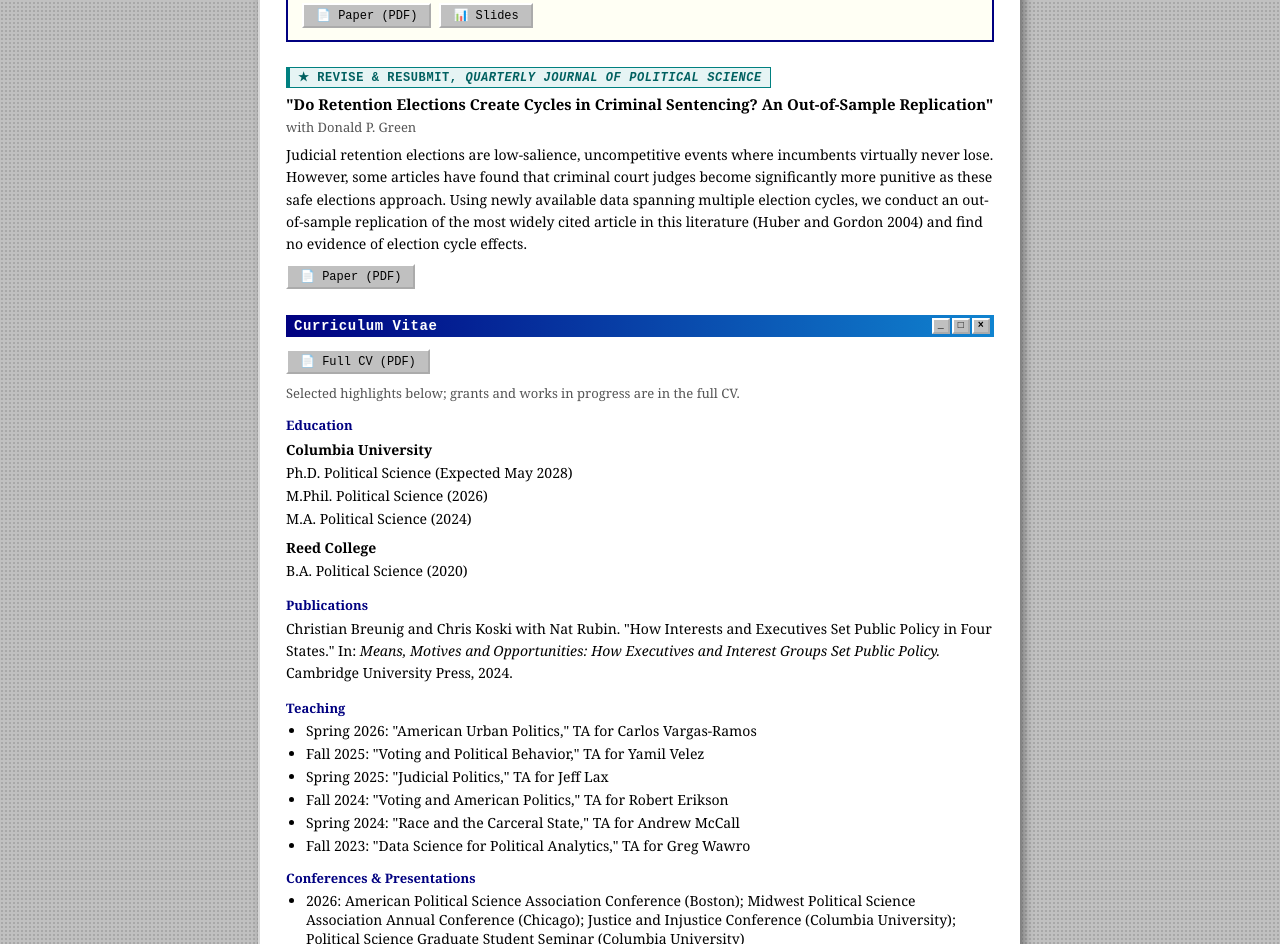
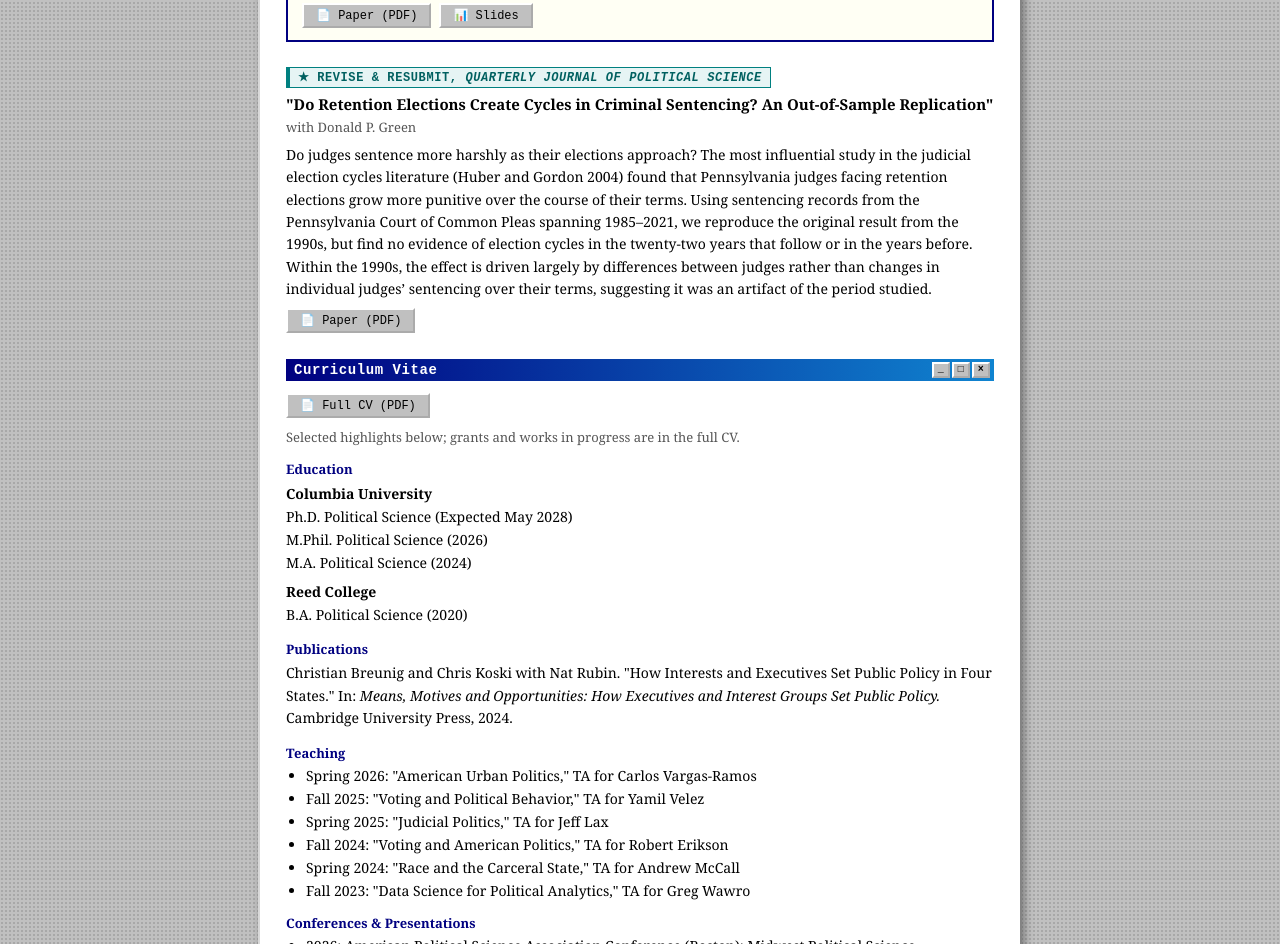
Before and after one commit to natmrubin/academic-website, a plain HTML site: page index.html in a window 1280 px wide. Shown: the part 1175-2119 px from the top of the page. Drawn offline with Linux system fonts and the light colour scheme.

Commit message:
Update retention elections abstract
Co-Authored-By: Claude Opus 5.5 <noreply@anthropic.com>

```diff
--- a/index.html
+++ b/index.html
@@ -244,7 +244,7 @@
           <div style="margin-bottom: 6px;"><span style="display: inline-block; background: #e6f4f4; color: #006060; font-family: 'Courier New', monospace; font-size: 12px; font-weight: bold; text-transform: uppercase; letter-spacing: 0.05em; padding: 2px 8px; border: 1px solid #008080; border-left: 4px solid #008080;">&#9733; Revise &amp; Resubmit, <em>Quarterly Journal of Political Science</em></span></div>
           <div style="font-size: 15px; font-weight: bold; margin-bottom: 4px;">"Do Retention Elections Create Cycles in Criminal Sentencing? An Out-of-Sample Replication"</div>
           <div style="font-size: 13px; color: #555555; margin-bottom: 8px;">with Donald P. Green</div>
-          <p style="font-size: 14px; line-height: 1.6; margin: 0 0 8px;">Judicial retention elections are low-salience, uncompetitive events where incumbents virtually never lose. However, some articles have found that criminal court judges become significantly more punitive as these safe elections approach. Using newly available data spanning multiple election cycles, we conduct an out-of-sample replication of the most widely cited article in this literature (Huber and Gordon 2004) and find no evidence of election cycle effects.</p>
+          <p style="font-size: 14px; line-height: 1.6; margin: 0 0 8px;">Do judges sentence more harshly as their elections approach? The most influential study in the judicial election cycles literature (Huber and Gordon 2004) found that Pennsylvania judges facing retention elections grow more punitive over the course of their terms. Using sentencing records from the Pennsylvania Court of Common Pleas spanning 1985&ndash;2021, we reproduce the original result from the 1990s, but find no evidence of election cycles in the twenty-two years that follow or in the years before. Within the 1990s, the effect is driven largely by differences between judges rather than changes in individual judges&rsquo; sentencing over their terms, suggesting it was an artifact of the period studied.</p>
           <div class="btn-row"><a class="btn" href="uploads/Rubin_Green_Retention_Elections.pdf" target="_blank">&#128196; Paper (PDF)</a></div>
         </div>
 
```
